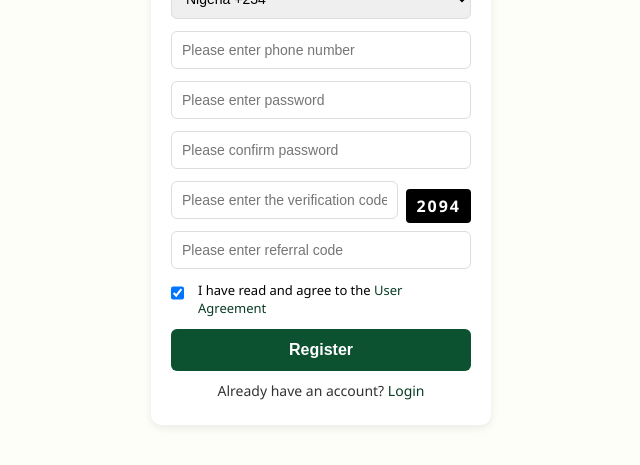
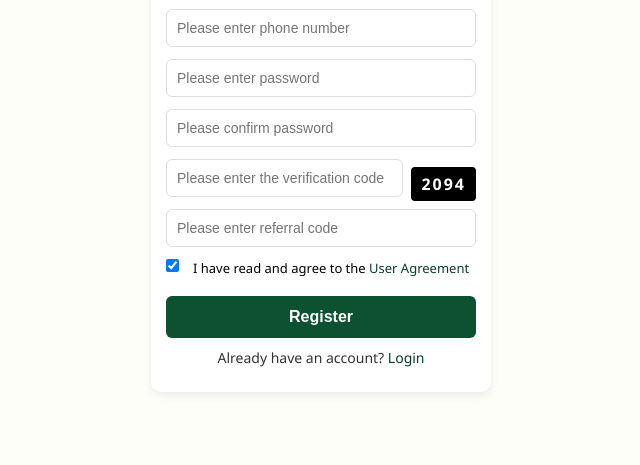
Before and after one commit to Goldlee001/CoCarbon, a plain HTML site: page index.html in a window 1280 px wide. Shown: the part 213-678 px from the top of the page, without its empty margins (319-959 px from the left). Drawn offline with Linux system fonts and the light colour scheme.

Commit message:
long commit

```diff
--- a/index.html
+++ b/index.html
@@ -16,7 +16,7 @@
       display: flex;
       justify-content: center;
       align-items: center;
-      padding: 2rem;
+      padding: 10px;
     }
 
     .wrapper {
@@ -33,7 +33,7 @@
     .form-card {
       background: white;
       width: 340px;
-      padding: 25px 20px;
+      padding: 25px 15px;
       border-radius: 10px;
       box-shadow: 0px 3px 8px rgba(0, 0, 0, 0.08);
       text-align: left;
@@ -86,6 +86,7 @@
     .checkbox input {
       margin-right: 6px;
       width: auto;
+      color: blue;
     }
 
     .checkbox a {
```
Also changed, not shown: log.html (+1 -1 lines).
